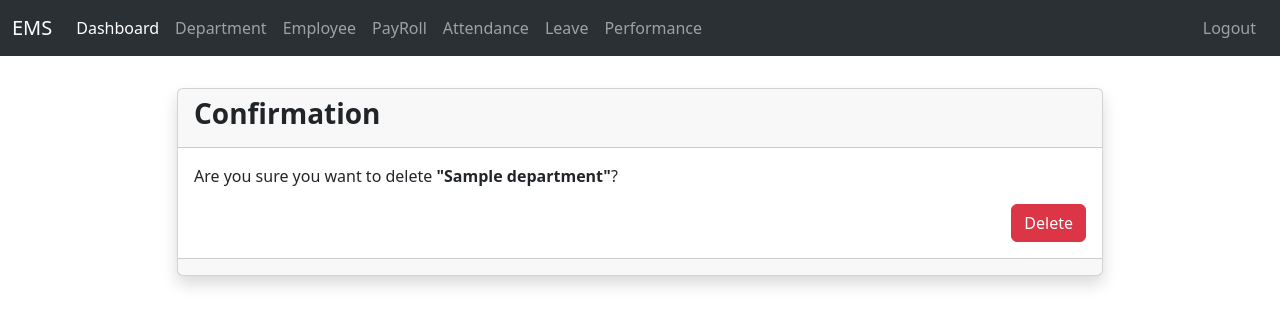
After one commit to sunilyadav97/employee-management-system, a Django app: page /departments/1/delete/ in a window 1280 px wide. The commit adds this page. Shown: the top 326 px of the page. Run offline with Django 5.2, Linux system fonts and the light colour scheme; tables that the repository leaves empty hold one stand-in row (values such as "Sample post"); some libraries are stand-ins or nearby versions.

Commit message:
Completed department section.

```diff
--- a/emsapp/views.py
+++ b/emsapp/views.py
@@ -1,4 +1,5 @@
-from django.urls import reverse_lazy
+from django.contrib import messages
+from django.urls import reverse_lazy, reverse
 from django.views.generic import ListView, CreateView, UpdateView, DeleteView, TemplateView
 from .models import Department, Employee, PayRoll, Attendance, Leave, Performance
 from .forms import DepartmentForm, EmployeeForm, PayRollForm, AttendanceForm, LeaveForm, PerformanceForm
@@ -18,20 +19,29 @@ class DepartmentCreateView(CreateView):
     model = Department
     form_class = DepartmentForm
     template_name = 'emsapp/department_form.html'
-    success_url = reverse_lazy('department_list')
+
+    def get_success_url(self):
+        messages.success(self.request, 'Department successfully created.')
+        return reverse("emsapp:department_list")
 
 
 class DepartmentUpdateView(UpdateView):
     model = Department
     form_class = DepartmentForm
     template_name = 'emsapp/department_form.html'
-    success_url = reverse_lazy('department_list')
+
+    def get_success_url(self):
+        messages.success(self.request, 'Department successfully updated.')
+        return reverse("emsapp:department_list")
 
 
 class DepartmentDeleteView(DeleteView):
     model = Department
-    template_name = 'emsapp/department_confirm_delete.html'
-    success_url = reverse_lazy('department_list')
+    template_name = 'utils/delete_confirmation.html'
+
+    def get_success_url(self):
+        messages.success(self.request, 'Department successfully deleted!')
+        return reverse("emsapp:department_list")
 
 
 class EmployeeListView(ListView):
--- a/templates/emsapp/department_list.html
+++ b/templates/emsapp/department_list.html
@@ -26,8 +26,8 @@
                                 <td>{{ object }}</td>
                                 <td>{{ object.description }}</td>
                                 <td>
-                                    <a href="{% url 'emsapp:department_update' pk=object.pk %}">Update</a>
-                                    <a href="#">Delete</a>
+                                    <a class="btn btn-dark" href="{% url 'emsapp:department_update' pk=object.pk %}">Update</a>
+                                    <a class="btn btn-danger" href="{% url 'emsapp:department_delete' pk=object.pk %}">Delete</a>
                                 </td>
                             </tr>
                         {% endfor %}
--- /dev/null
+++ b/templates/utils/delete_confirmation.html
@@ -0,0 +1,30 @@
+{% extends 'generic_base.html' %}
+{% load crispy_forms_tags %} {% load static %}
+{% block title %} Delete confirmation item {% endblock title %}
+
+{% block content %}
+  <div class="row py-3">
+    <div class="col-md-10 m-auto">
+      <div class="card shadow">
+        <div class="card-header">
+          <h3 class="card-title fw-semibold">
+            Confirmation
+          </h3>
+        </div>
+        <div class="card-body">
+          <form action="" method="post">
+            {% csrf_token %}
+            <div>
+               <p class="text-red">Are you sure you want to delete <span class="fw-semibold">"{{ object }}"</span>?</p>
+              {{ form }}
+            </div>
+            <div class="">
+              <button type="submit" class="btn btn-danger float-end">Delete</button>
+            </div>
+          </form>
+        </div>
+        <div class="card-footer"></div>
+      </div>
+    </div>
+  </div>
+{% endblock %}
```
